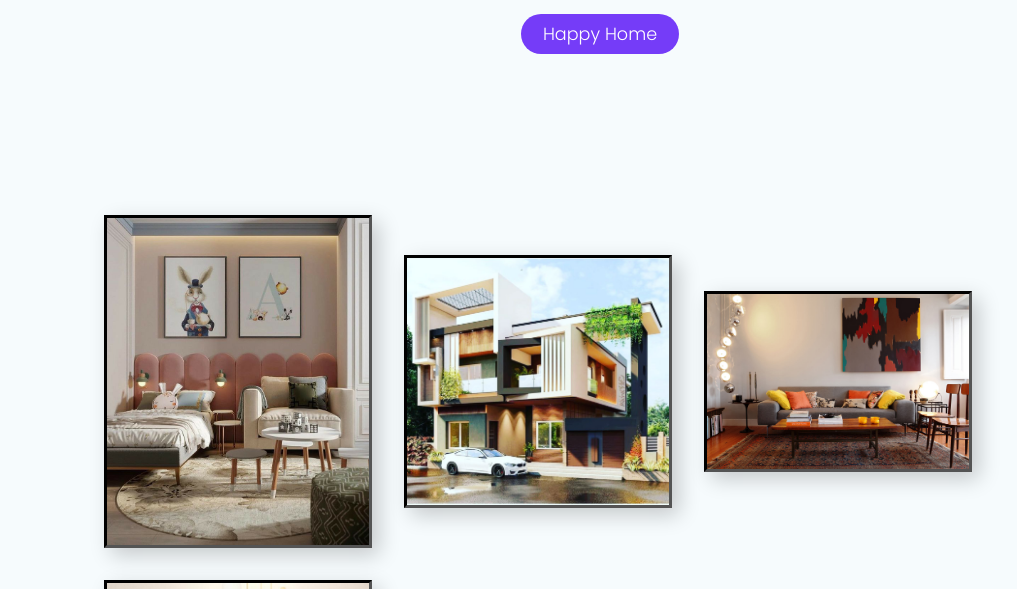
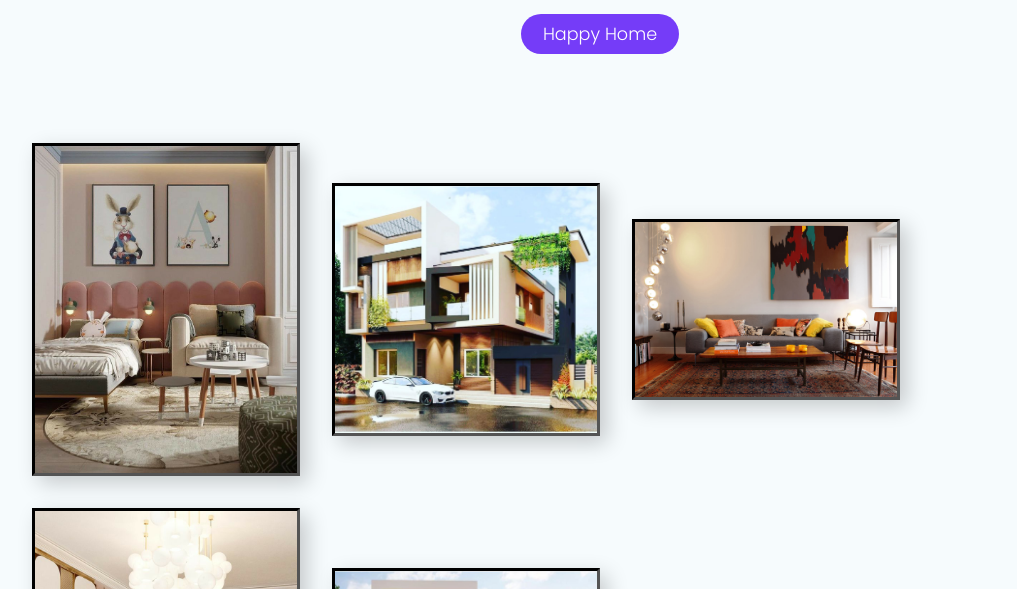
Before and after one commit to likhithskumar08/demo, a plain HTML site: page gallery.html in a window 1280 px wide. Shown: the part 139-728 px from the top of the page, without its empty margins (40-1057 px from the left). Drawn offline with Linux system fonts and the light colour scheme.

Commit message:
demo project

```diff
--- a/gallery.css
+++ b/gallery.css
@@ -52,7 +52,7 @@ span {
     justify-content: flex-start;
     align-items: center;
     flex-wrap: wrap;
-    margin: 8rem;
+    margin: 3.5rem;
 }
 
 .store-item {
```
